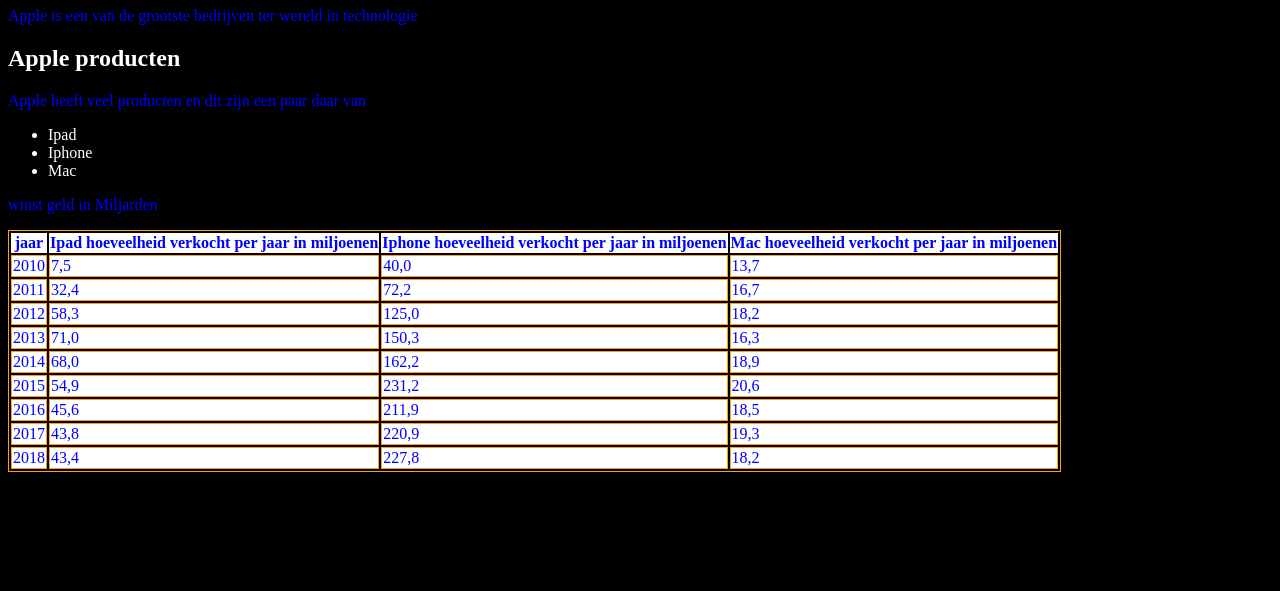
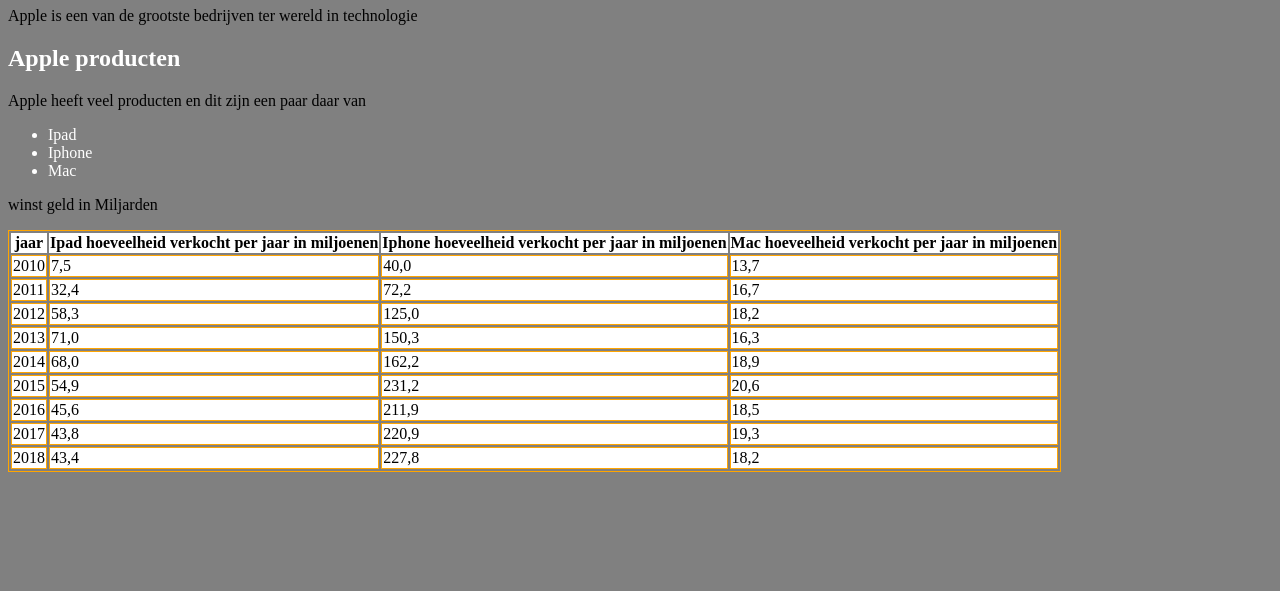
Before and after one commit to Benjaminwitts/Benjaminwitts.github.io, a plain HTML site: page Bekend_door.html in a window 1280 px wide. Shown: the part 209-800 px from the top of the page. Drawn offline with Linux system fonts and the light colour scheme.

Commit message:
Update style.css

```diff
--- a/style.css
+++ b/style.css
@@ -1,19 +1,19 @@
 
 body {
-    background-color: black;
+    background-color: grey;
   color: white;
 }
 
 p {
-    color: blue;
-    background-color: black;
+    color: black;
+    background-color: grey;
 }
 th {
-  color: blue;
+  color: black;
   background-color: white
 }
 td {
-  color: blue;
+  color: black;
   background-color: white
 }
 table, td{
```
